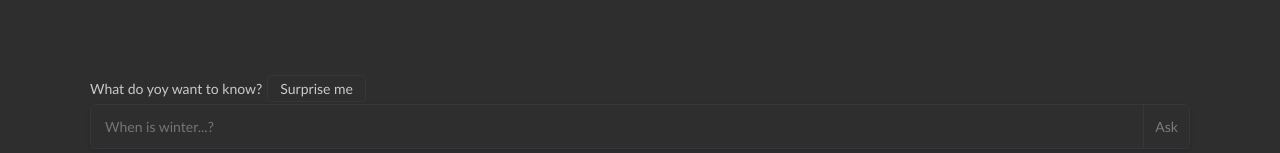
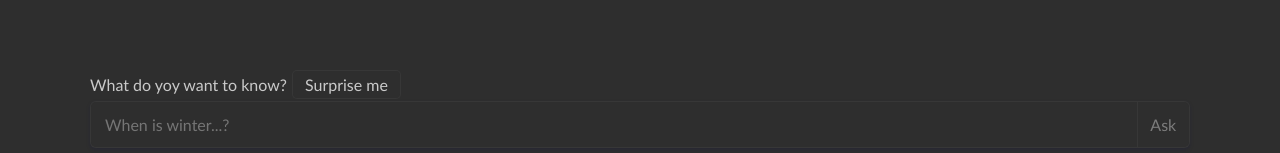
Before and after one commit to rislammb/ai-chat-with-gemini-api, a React (Vite) app: page / in a window 1280 px wide. Shown: the part 644-797 px from the top of the page. Built offline with nearby package versions, Linux system fonts and the light colour scheme; no server answers.

Commit message:
added media query for font-size

```diff
--- a/src/index.css
+++ b/src/index.css
@@ -98,3 +98,8 @@
   color: #ff2a2a;
   font-size: 0.8rem;
 }
+@media (min-width: 764px) {
+  * {
+    font-size: 16px;
+  }
+}
```
